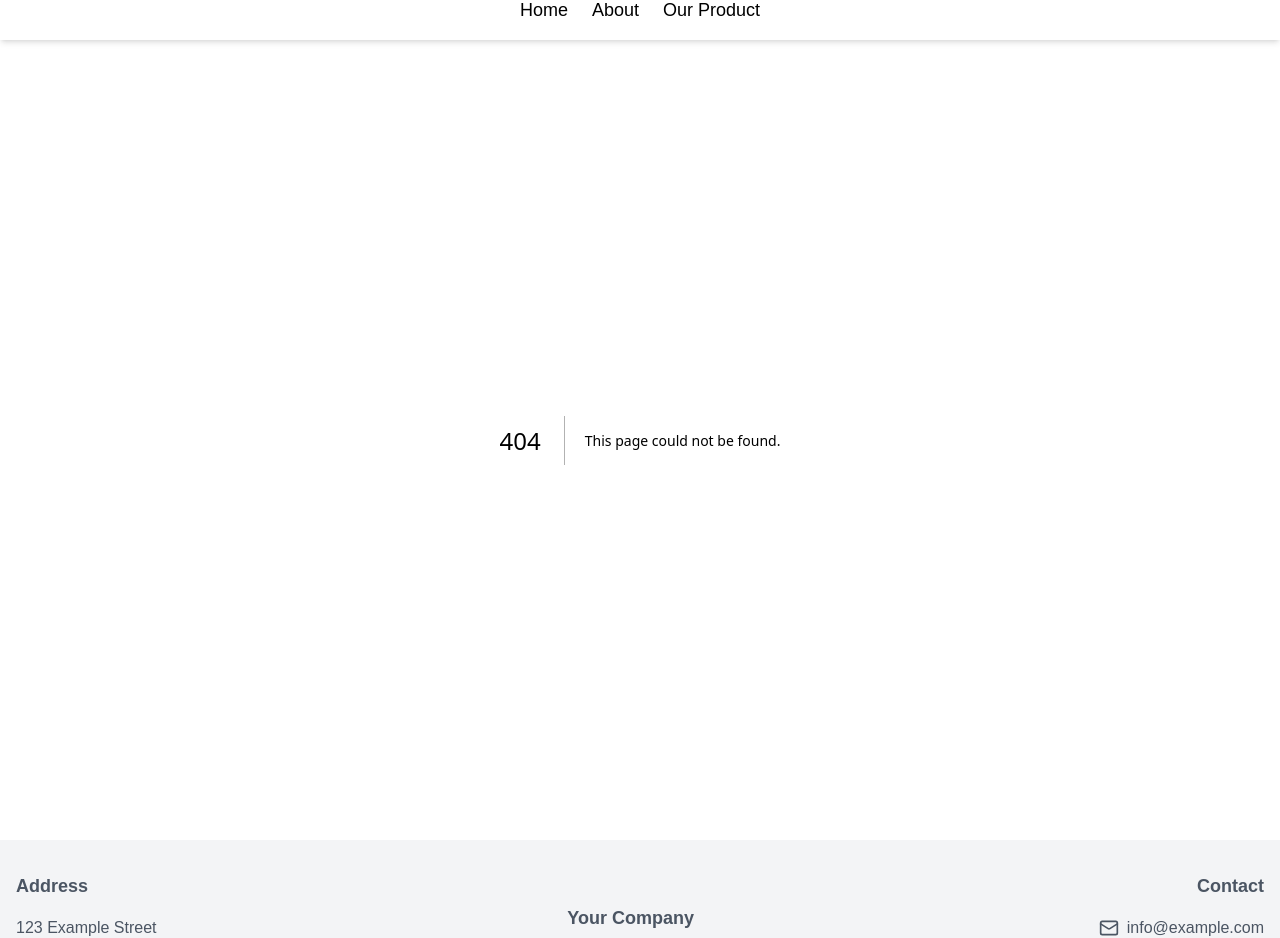
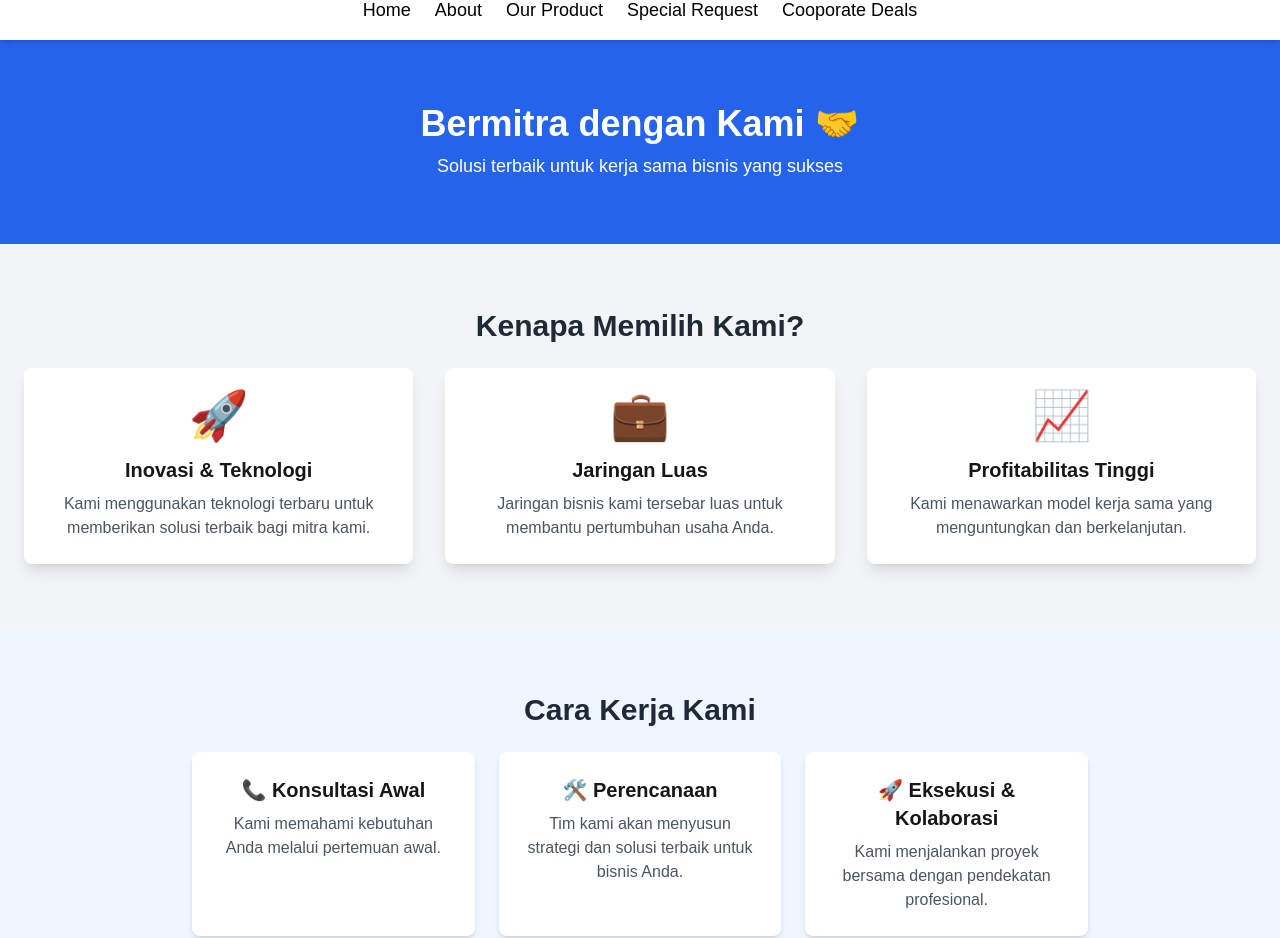
Before and after one commit to ribaswrk/enlight-florist, a Next.js app: page /coorporate in a window 1280 px wide. Before the commit this address had no page. Shown: the part 60-998 px from the top of the page. Built offline with nearby package versions, Linux system fonts and the light colour scheme.

Commit message:
add special request & coorporate deals page

```diff
--- a/app/about/page.tsx
+++ b/app/about/page.tsx
@@ -96,26 +96,6 @@ export default function AboutUs() {
 					/>
 				</div>
 			</section>
-
-			{/* Team Photos */}
-			<section>
-				<h2 className="text-3xl font-semibold mb-6">Meet Our Team</h2>
-				<div className="grid grid-cols-2 md:grid-cols-4 gap-4">
-					{[1, 2, 3, 4].map((member) => (
-						<div key={member} className="text-center">
-							<Image
-								src={`/placeholder.svg?height=200&width=200&text=Team Member ${member}`}
-								alt={`Team member ${member}`}
-								width={200}
-								height={200}
-								className="rounded-full mx-auto mb-2"
-							/>
-							<p className="font-semibold">Team Member {member}</p>
-							<p className="text-sm text-gray-600">Position</p>
-						</div>
-					))}
-				</div>
-			</section>
 		</div>
 	);
 }
--- a/app/categories/[slug]/page.tsx
+++ b/app/categories/[slug]/page.tsx
@@ -1,4 +1,5 @@
 import Image from "next/image";
+import Link from "next/link";
 
 interface Product {
 	id: number;
@@ -47,6 +48,7 @@ export default async function CategoryPage({
 			</h1>
 			<div className="grid grid-cols-1 sm:grid-cols-2 md:grid-cols-3 lg:grid-cols-4 gap-6">
 				{products.map((product) => (
+					<Link href={'/productdetail'}>
 					<div
 						key={product.id}
 						className="border rounded-lg overflow-hidden shadow-md"
@@ -65,6 +67,7 @@ export default async function CategoryPage({
 							<p className="text-gray-600">${product.price}</p>
 						</div>
 					</div>
+					</Link>
 				))}
 			</div>
 		</div>
--- a/app/categories/page.tsx
+++ b/app/categories/page.tsx
@@ -32,7 +32,7 @@ const categories = [
 	{
     id: 4,
 		imageUrl: "/placeholder.svg?height=300&width=400",
-		categoryName: "Standing Flowe",
+		categoryName: "Standing Flower",
 		slug: "standingflower",
 	},
 	{
--- a/app/category/[slug].tsx
+++ /dev/null
@@ -1,81 +0,0 @@
-"use client";
-
-import type React from "react";
-
-import { useRouter } from "next/router";
-import { useState, useEffect } from "react";
-import Image from "next/image";
-
-// Define types
-interface Product {
-	id: string;
-	name: string;
-	description: string;
-	price: number;
-	image: string;
-}
-
-const CategoryPage: React.FC = () => {
-	const router = useRouter();
-	const { slug } = router.query;
-	const [products, setProducts] = useState<Product[]>([]);
-	const [loading, setLoading] = useState(true);
-
-	useEffect(() => {
-		if (slug) {
-			fetchProducts();
-		}
-	}, [slug]);
-
-	const fetchProducts = async () => {
-		setLoading(true);
-		try {
-			// Replace this with your actual API endpoint
-			const response = await fetch(`/api/products?category=${slug}`);
-			const data = await response.json();
-			setProducts(data);
-		} catch (error) {
-			console.error("Error fetching products:", error);
-		} finally {
-			setLoading(false);
-		}
-	};
-
-	if (loading) {
-		return <div className="text-center py-10">Loading...</div>;
-	}
-
-	return (
-		<div className="container mx-auto px-4 py-8">
-			<h1 className="text-3xl font-bold mb-8 text-center capitalize">
-				{slug} Products
-			</h1>
-			<div className="grid grid-cols-1 sm:grid-cols-2 md:grid-cols-3 lg:grid-cols-4 gap-6">
-				{products.map((product) => (
-					<div
-						key={product.id}
-						className="border rounded-lg overflow-hidden shadow-md"
-					>
-						<div className="aspect-w-16 aspect-h-9 relative">
-							<Image
-								src={product.image || "/placeholder.svg"}
-								alt={product.name}
-								layout="fill"
-								objectFit="cover"
-							/>
-						</div>
-						<div className="p-4">
-							<h2 className="text-lg font-semibold mb-2">{product.name}</h2>
-							<p className="text-sm text-gray-600 mb-2">
-								{product.description}
-							</p>
-							<p className="text-lg font-bold">${product.price.toFixed(2)}</p>
-						</div>
-					</div>
-				))}
-			</div>
-		</div>
-	);
-};
-
-export default CategoryPage;
--- a/app/components/Category/CategoryCard.tsx
+++ b/app/components/Category/CategoryCard.tsx
@@ -7,10 +7,14 @@ interface CategoryCardProps {
 	slug: string;
 }
 
-export default function CategoryCard({ imageUrl, categoryName, slug }: CategoryCardProps) {
+export default function CategoryCard({
+	imageUrl,
+	categoryName,
+	slug,
+}: CategoryCardProps) {
 	return (
 		<Link href={`/categories/${slug}`} className="block">
-			<div className="border rounded-lg overflow-hidden shadow-md">
+			<div className="border rounded-lg overflow-hidden shadow-md relative">
 				<div className="relative aspect-[4/3]">
 					<Image
 						src={imageUrl || "/placeholder.svg?height=300&width=400"}
@@ -19,9 +23,10 @@ export default function CategoryCard({ imageUrl, categoryName, slug }: CategoryC
 						sizes="(max-width: 768px) 100vw, (max-width: 1200px) 50vw, 33vw"
 						className="object-cover"
 					/>
-				</div>
-				<div className="p-4">
-					<h3 className="text-lg font-semibold">{categoryName}</h3>
+					{/* Overlay untuk teks di tengah gambar */}
+					<div className="absolute inset-0 flex items-center justify-center bg-black bg-opacity-10">
+						<h3 className="text-black bold text-lg font-semibold">{categoryName}</h3>
+					</div>
 				</div>
 			</div>
 		</Link>
--- a/app/components/Header/Header.tsx
+++ b/app/components/Header/Header.tsx
@@ -83,6 +83,30 @@ const Header = () => {
 								Our Product
 							</a>
 						</li>
+						<li>
+							<a
+								href="/special"
+								className={`text-lg font-medium ${
+									isTransparent
+										? "text-pink-100 hover:text-white-400"
+										: "text-black hover:text-gray-500"
+								}  transition-colors duration-200`}
+							>
+								Special Request
+							</a>
+						</li>
+						<li>
+							<a
+								href="/coorporate"
+								className={`text-lg font-medium ${
+									isTransparent
+										? "text-pink-100 hover:text-white-400"
+										: "text-black hover:text-gray-500"
+								}  transition-colors duration-200`}
+							>
+								Cooporate Deals
+							</a>
+						</li>
 					</ul>
 				</nav>
 			</div>
--- /dev/null
+++ b/app/coorporate/page.tsx
@@ -0,0 +1,94 @@
+import React from "react";
+
+export default function Corporate() {
+  return (
+    <div className="bg-gray-100 min-h-screen flex flex-col">
+      {/* Header */}
+      <header className="bg-blue-600 text-white text-center py-16">
+        <h1 className="text-4xl font-bold">Bermitra dengan Kami 🤝</h1>
+        <p className="text-lg mt-2">
+          Solusi terbaik untuk kerja sama bisnis yang sukses
+        </p>
+      </header>
+
+      {/* Section - Kenapa Bermitra dengan Kami */}
+      <section className="container mx-auto px-6 py-16 text-center">
+        <h2 className="text-3xl font-semibold text-gray-800 mb-6">
+          Kenapa Memilih Kami?
+        </h2>
+        <div className="grid md:grid-cols-3 gap-8">
+          <div className="bg-white p-6 rounded-lg shadow-lg">
+            <span className="text-blue-500 text-5xl">🚀</span>
+            <h3 className="text-xl font-semibold mt-4">Inovasi & Teknologi</h3>
+            <p className="text-gray-600 mt-2">
+              Kami menggunakan teknologi terbaru untuk memberikan solusi terbaik
+              bagi mitra kami.
+            </p>
+          </div>
+          <div className="bg-white p-6 rounded-lg shadow-lg">
+            <span className="text-blue-500 text-5xl">💼</span>
+            <h3 className="text-xl font-semibold mt-4">Jaringan Luas</h3>
+            <p className="text-gray-600 mt-2">
+              Jaringan bisnis kami tersebar luas untuk membantu pertumbuhan
+              usaha Anda.
+            </p>
+          </div>
+          <div className="bg-white p-6 rounded-lg shadow-lg">
+            <span className="text-blue-500 text-5xl">📈</span>
+            <h3 className="text-xl font-semibold mt-4">
+              Profitabilitas Tinggi
+            </h3>
+            <p className="text-gray-600 mt-2">
+              Kami menawarkan model kerja sama yang menguntungkan dan
+              berkelanjutan.
+            </p>
+          </div>
+        </div>
+      </section>
+
+      {/* Section - Cara Kerja */}
+      <section className="bg-blue-50 py-16 text-center">
+        <h2 className="text-3xl font-semibold text-gray-800 mb-6">
+          Cara Kerja Kami
+        </h2>
+        <div className="max-w-4xl mx-auto grid md:grid-cols-3 gap-6">
+          <div className="p-6 bg-white rounded-lg shadow-md">
+            <h3 className="text-xl font-semibold">📞 Konsultasi Awal</h3>
+            <p className="text-gray-600 mt-2">
+              Kami memahami kebutuhan Anda melalui pertemuan awal.
+            </p>
+          </div>
+          <div className="p-6 bg-white rounded-lg shadow-md">
+            <h3 className="text-xl font-semibold">🛠️ Perencanaan</h3>
+            <p className="text-gray-600 mt-2">
+              Tim kami akan menyusun strategi dan solusi terbaik untuk bisnis
+              Anda.
+            </p>
+          </div>
+          <div className="p-6 bg-white rounded-lg shadow-md">
+            <h3 className="text-xl font-semibold">🚀 Eksekusi & Kolaborasi</h3>
+            <p className="text-gray-600 mt-2">
+              Kami menjalankan proyek bersama dengan pendekatan profesional.
+            </p>
+          </div>
+        </div>
+      </section>
+
+      {/* Section - Call to Action */}
+      <section className="text-center py-16">
+        <h2 className="text-3xl font-semibold text-gray-800 mb-4">
+          Siap Bekerja Sama?
+        </h2>
+        <p className="text-lg text-gray-600 mb-6">
+          Hubungi kami sekarang dan mari ciptakan kesuksesan bersama!
+        </p>
+        <a
+          href="mailto:partnership@yourcompany.com"
+          className="bg-blue-600 text-white px-8 py-3 text-lg rounded-lg font-semibold shadow-md transition hover:bg-blue-700"
+        >
+          Hubungi Kami 📩
+        </a>
+      </section>
+    </div>
+  );
+}
--- /dev/null
+++ b/app/special/page.tsx
@@ -0,0 +1,73 @@
+import React from "react";
+
+export default function SpecialRequest() {
+	return (
+		<div className="bg-gradient-to-b from-pink-500 to-rose-400 min-h-screen flex flex-col justify-center text-white">
+			<header className="text-center py-16">
+				<h1 className="text-5xl font-bold mb-4">Buat Pesanan Bunga Spesial</h1>
+				<p className="text-xl">
+					Wujudkan rangkaian bunga impian Anda dengan desain eksklusif dan
+					personal!
+				</p>
+			</header>
+
+			<section className="flex flex-col md:flex-row items-center justify-center px-6 py-16 space-y-8 md:space-y-0 md:space-x-8">
+				{/* Gambar */}
+				<div className="flex-shrink-0 w-full md:w-1/2">
+					<img
+						src="/images/special-flowers.jpg"
+						alt="Special Flower Arrangement"
+						className="w-full rounded-lg shadow-lg object-cover"
+					/>
+				</div>
+
+				{/* Informasi */}
+				<div className="w-full md:w-1/2 text-center md:text-left">
+					<h2 className="text-3xl font-semibold mb-4">
+						Mengapa Pesan Bunga Spesial?
+					</h2>
+					<p className="text-lg mb-4">
+						Kami memahami bahwa setiap momen istimewa membutuhkan sentuhan yang
+						unik. Dengan layanan **Special Request**, Anda bisa:
+					</p>
+					<ul className="list-none space-y-2 mb-6 text-lg">
+						<li>🌸 Memilih jenis bunga favorit Anda</li>
+						<li>🎨 Menyesuaikan warna dan desain rangkaian</li>
+						<li>💌 Menambahkan pesan khusus yang bermakna</li>
+						<li>🚚 Mengatur pengiriman di tanggal spesial</li>
+					</ul>
+					<a
+						href="#contact"
+						className="inline-block bg-yellow-400 text-black px-6 py-3 rounded-lg text-xl font-semibold shadow-lg transform transition-transform hover:scale-105"
+					>
+						Hubungi Kami Sekarang
+					</a>
+				</div>
+			</section>
+
+			{/* Bagian Hubungi Kami */}
+			<section id="contact" className="bg-white text-gray-800 py-16">
+				<div className="max-w-4xl mx-auto text-center">
+					<h2 className="text-3xl font-semibold mb-6">
+						Siap Membuat Bunga Spesial?
+					</h2>
+					<p className="text-xl mb-8">
+						Tim kami siap membantu Anda merancang karangan bunga yang sempurna.
+						Hubungi kami sekarang dan wujudkan impian Anda!
+					</p>
+					<a
+						href="https://wa.me/6281234567890"
+						className="bg-green-500 text-white px-8 py-4 rounded-lg text-2xl font-semibold transform transition-transform hover:scale-105"
+					>
+						WhatsApp Kami 💬
+					</a>
+				</div>
+			</section>
+
+			{/* Footer */}
+			<footer className="bg-gray-800 text-white text-center py-6 mt-auto">
+				<p>&copy; 2025 Toko Bunga Anda. Keindahan dalam Setiap Momen.</p>
+			</footer>
+		</div>
+	);
+}
```
Lines whose indentation alone changed are shown as unchanged.
